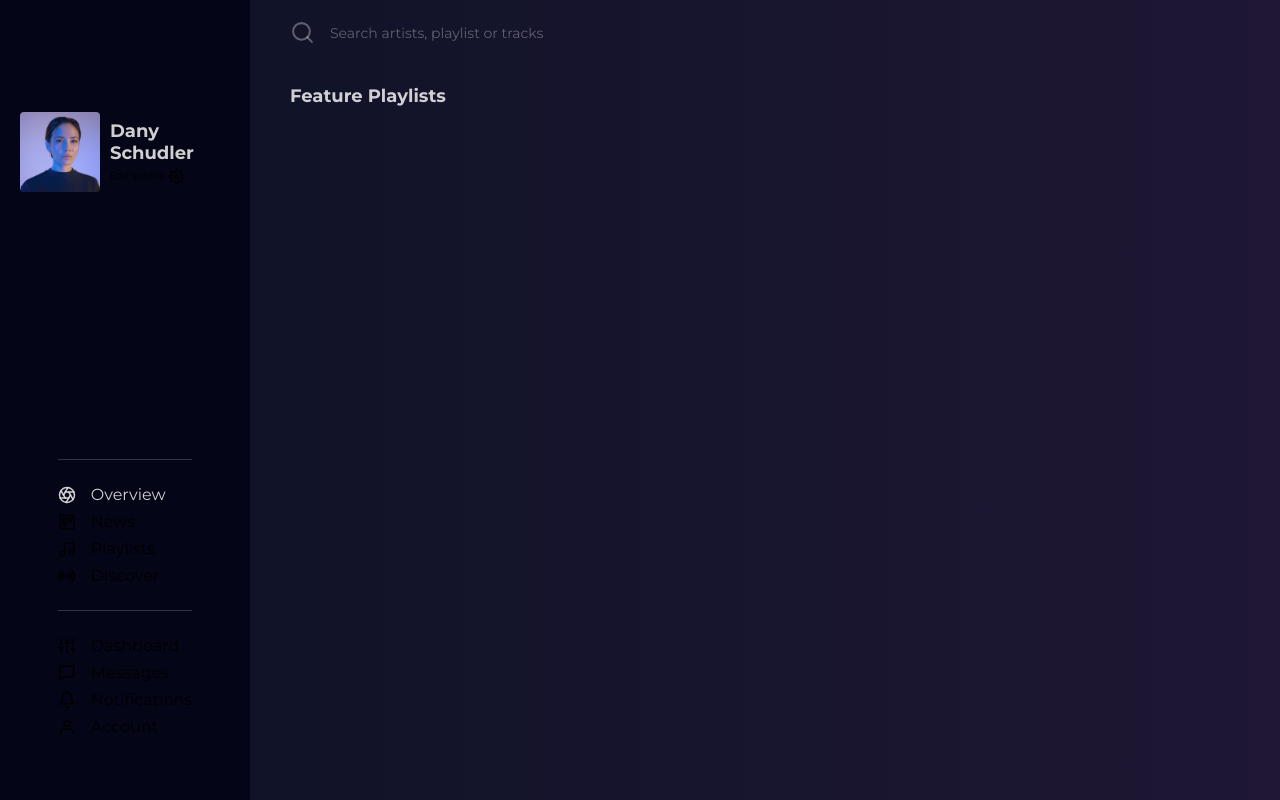
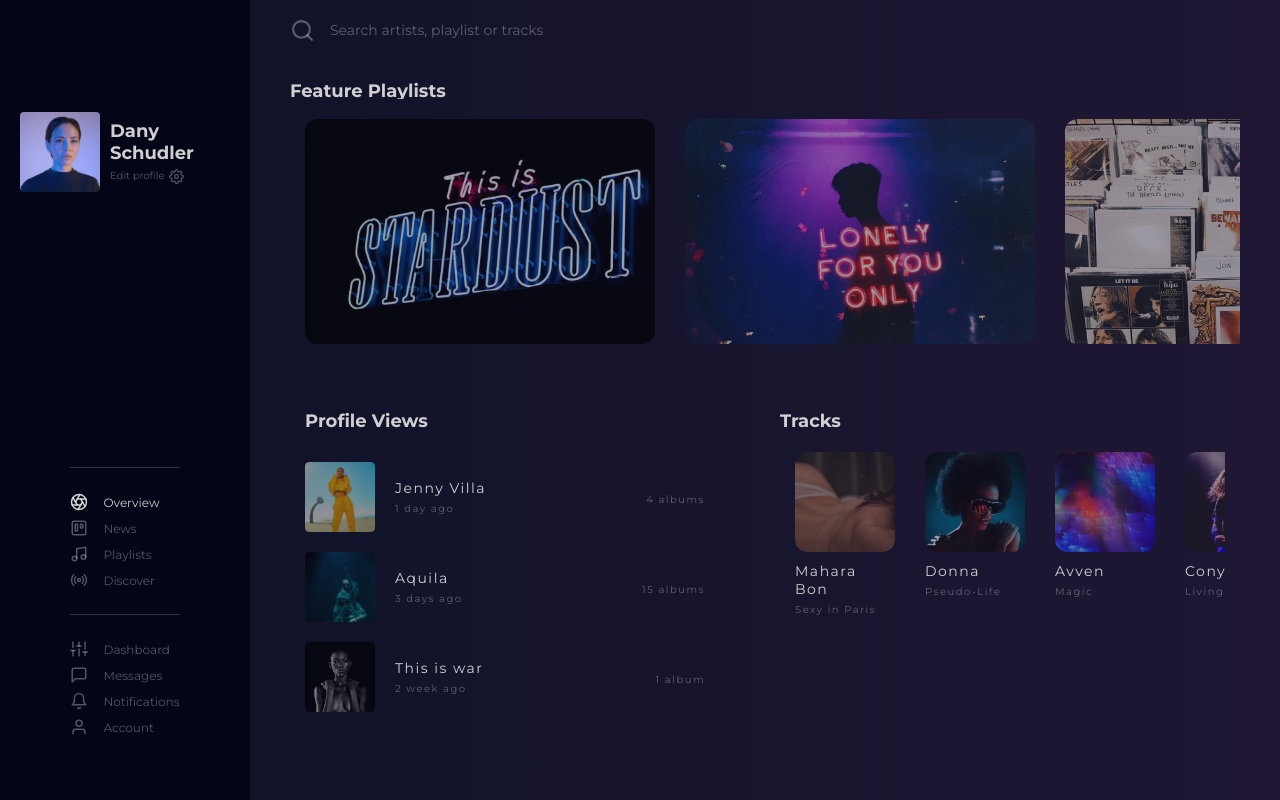
Before and after one commit to douglaswmartins/music-library-page, a React (Create React App) app: page / in a window 1280 px wide. Built offline with nearby package versions, Linux system fonts and the light colour scheme; the HTML template or start-up script is replaced by a standard one.

Commit message:
finalizado a tela de overview sem responsividade

```diff
--- a/src/components/sidebar/Sidebar.js
+++ b/src/components/sidebar/Sidebar.js
@@ -21,7 +21,7 @@ function Sidebar() {
             Dany Schudler
           </h1>
 
-          <p className="text-hover-primary">
+          <p className="text-secondary text-hover-primary">
             Edit profile
             <FiSettings size={15}/>
           </p>
@@ -42,7 +42,7 @@ function Sidebar() {
                 <p
                   className={
                     (activated === index ? 'active' : '')
-                    + ' text-hover-primary'
+                    + ' text-secondary text-hover-primary'
                   }
                 >
                   { item.icon }
--- a/src/pages/overview/Overview.js
+++ b/src/pages/overview/Overview.js
@@ -1,6 +1,8 @@
 import '../../styles/pages/overview.css'
-
 import { FiSearch } from 'react-icons/fi'
+import tracks from '../../utils/mocks/tracks'
+import profileViews from '../../utils/mocks/profileViews'
+import featuredPlaylists from '../../utils/mocks/featuredPlaylists'
 
 export default function Overview() {
 
@@ -24,25 +26,102 @@ export default function Overview() {
       <div className="wrapper wrapper-playlists">
 
         <h1 className="text-title">Feature Playlists</h1>
-        <div className="carousel-playlist">
+
+        <ul className="carousel">
+
+          {featuredPlaylists.map(playlist => {
+            const { id, name, image, quantity } = playlist
+
+            return (
+              <li key={id} className="carousel-item">
+
+                <div className="container-image">
+                  {image}
+                </div>
+
+                <h2 className="text-title">{name}</h2>
+
+                <p className="text-secondary">
+                  {quantity}{quantity > 1 ? ' tracks' : ' track'}
+                </p>
+
+              </li>
+            )
+          })}
+
+        </ul>
+
+      </div>
+
+      <div className="wrapper wrapper-profile-tracks">
+
+        <div className="wrapper wrapper-profile">
+
+          <h1 className="text-title">Profile Views</h1>
+
+          <ul className="list">
+
+            {profileViews.map(profile => {
+              const { id, name, image, quantity, lastAcess } = profile
+
+              return (
+                <li key={id} className="list-item">
+
+                  <div className="wrapper">
+
+                    <div className="container-image">
+                      {image}
+                    </div>
+
+                    <div className="texts-profile">
+                      <h2 className="text-title">{name}</h2>
+                      <p className="text-secondary">{lastAcess}</p>
+                    </div>
+
+                  </div>
+
+                  <p className="text-secondary text-albums">
+                    {quantity}{quantity > 1 ? ' albums' : ' album' }
+                  </p>
+
+                </li>
+              )
+            })}
+
+          </ul>
+
+        </div>
+
+        <div className="wrapper wrapper-tracks">
+
+          <h1 className="text-title">Tracks</h1>
+
+          <ul className="carousel">
+
+            {tracks.map(track => {
+              const { id, name, image, album } = track
+
+              return (
+                <li key={id} className="carousel-item">
+
+                  <div className="container-image">
+                    {image}
+                  </div>
+
+                  <h2 className="text-title">{name}</h2>
+
+                  <p className="text-secondary">{album}</p>
+
+                </li>
+              )
+            })}
+
+          </ul>
 
         </div>
 
       </div>
 
-      <div className="wrapper wrapper-profile-views">
-
-        <div>
-
-        </div>
-
-        <div>
-
-        </div>
-
-      </div>
-
-
     </div>
 
   )
--- a/src/styles/global.css
+++ b/src/styles/global.css
@@ -23,6 +23,13 @@ body {
 ul {
   padding: 0;
   list-style: none;
+}
+
+img {
+  -o-user-drag: none;
+  -moz-user-drag: none;
+  -khtml-user-drag: none;
+  -webkit-user-drag: none;
 }
 
 .container-app {
--- a/src/styles/pages/overview.css
+++ b/src/styles/pages/overview.css
@@ -2,6 +2,24 @@
   align-items: center;
   flex-direction: row-reverse;
   justify-content: flex-end;
+  height: 60px;
+}
+
+.wrapper-playlists {
+  height: calc(45% - 30px);
+  flex-direction: column;
+
+}
+.wrapper-profile-tracks {
+  height: calc(55% - 30px);
+  flex-direction: row;
+}
+
+.wrapper-tracks,
+.wrapper-profile {
+  margin: 0;
+  padding: 0 15px;
+  flex-direction: column;
 }
 
 input.input-search {
@@ -29,11 +47,127 @@ input.input-search:hover ~ label {
   color: var(--white-primary);
 }
 
-/*
-.wrapper-playlists {
-  height: 45%;
+.carousel {
+  padding: 20px 0;
+  display: flex;
+  overflow-x: auto;
 }
 
-.wrapper-profile-views {
-  height: 45%;
-} */
+.list {
+  width: 100%;
+  display: flex;
+  padding: 20px 0;
+  max-width: 400px;
+  flex-direction: column;
+}
+
+.carousel-item {
+  padding: 0 15px;
+  box-sizing: content-box;
+  flex-direction: column;
+}
+
+.list-item {
+  display: flex;
+  align-items: center;
+}
+
+.list-item > .wrapper {
+  flex: 1;
+  padding: 10px 0;
+}
+
+.list-item .container-image {
+  margin: 0;
+  padding: 0;
+  border-radius: 4px;
+  box-sizing: content-box;
+}
+
+.carousel-item .container-image {
+  padding: 0;
+  margin-bottom: 10px;
+  border-radius: 12px;
+  box-sizing: content-box;
+}
+
+.list-item .container-image img,
+.carousel-item .container-image img {
+  width: 100%;
+  height: 100%;
+  cursor: pointer;
+  opacity: 0.6;
+  object-fit: cover;
+  box-sizing: content-box;
+  object-position: top;
+  transition: transform 250ms ease-out, opacity 150ms ease-out;
+}
+
+.list-item .container-image img { border-radius: 4px; }
+.carousel-item .container-image img { border-radius: 12px; }
+
+.list-item .container-image img:hover,
+.carousel-item .container-image img:hover {
+  transform: scale(1.125);
+  opacity: 1;
+}
+
+.list-item p,
+.carousel-item p {
+  font-size: 10px;
+  margin-top: 5px;
+}
+
+.wrapper-playlists .carousel-item {
+  min-width: 350px;
+}
+
+.wrapper-tracks .carousel-item {
+  min-width: 100px;
+}
+
+.wrapper-profile .list-item:hover,
+.wrapper-tracks .carousel-item:hover {
+  opacity: 1;
+}
+
+.wrapper-playlists .carousel-item .container-image {
+  width: 350px;
+  height: 225px;
+}
+
+.wrapper-tracks .carousel-item .container-image {
+  width: 100px;
+  height: 100px;
+}
+
+.wrapper-profile .list-item .container-image {
+  width: 70px;
+  height: 70px;
+}
+
+.wrapper-profile h2.text-title,
+.wrapper-tracks h2.text-title,
+.wrapper-profile h2.text-title {
+  font-size: 14px;
+  font-weight: 400;
+  letter-spacing: 1.5px;
+}
+
+.wrapper-profile p.text-secondary,
+.wrapper-tracks p.text-secondary,
+.wrapper-profile p.text-secondary {
+  letter-spacing: 1.5px;
+}
+
+.texts-profile {
+  display: flex;
+  padding: 0 20px;
+  align-self: center;
+  flex-direction: column;
+}
+
+.list-item p.text-albums {
+  display: flex;
+  flex-wrap: nowrap;
+}
--- a/src/utils/mocks/featuredPlaylists.js
+++ b/src/utils/mocks/featuredPlaylists.js
@@ -1,27 +1,32 @@
+import playlist1 from '../../images/playlist1.jpg'
+import playlist2 from '../../images/playlist2.jpg'
+import playlist3 from '../../images/playlist3.jpg'
+import playlist4 from '../../images/playlist4.jpg'
+
 const featuredPlaylists = [
   {
     id: 1,
     name: 'Only STARDUST',
-    image: 'playlist1.jpg',
-    quantityMusic: 24
+    image: <img src={playlist1} alt="Imagem Only STARDUST"/>,
+    quantity: 24
   },
   {
     id: 2,
     name: 'Mike Vella',
-    image: 'playlist2.jpg',
-    quantityMusic: 12
+    image: <img src={playlist2} alt="Imagem Mike Vella"/>,
+    quantity: 12
   },
   {
     id: 3,
     name: 'the best singles',
-    image: 'playlist3.jpg',
-    quantityMusic: 100
+    image: <img src={playlist3} alt="Imagem the best singles"/>,
+    quantity: 100
   },
   {
     id: 4,
     name: 'Indie',
-    image: 'playlist4.jpg',
-    quantityMusic: 35
+    image: <img src={playlist4} alt="Imagem Indie"/>,
+    quantity: 35
   }
 ]
 
--- a/src/utils/mocks/profileViews.js
+++ b/src/utils/mocks/profileViews.js
@@ -1,23 +1,27 @@
+import view1 from '../../images/view1.jpg'
+import view2 from '../../images/view2.jpg'
+import view3 from '../../images/view3.jpg'
+
 const profileViews = [
   {
     id: 1,
     name: 'Jenny Villa',
-    image: 'view1.jpg',
-    quantityAlbums: 4,
+    image: <img src={view1} alt="Imagem Jenny Villa"/>,
+    quantity: 4,
     lastAcess: '1 day ago'
   },
   {
     id: 2,
     name: 'Aquila',
-    image: 'view2.jpg',
-    quantityAlbums: 4,
+    image: <img src={view2} alt="Imagem Aquila"/>,
+    quantity: 15,
     lastAcess: '3 days ago'
   },
   {
     id: 3,
     name: 'This is war',
-    image: 'view3.jpg',
-    quantityAlbums: 4,
+    image: <img src={view3} alt="Imagem This is war"/>,
+    quantity: 1,
     lastAcess: '2 week ago'
   }
 ]
--- a/src/utils/mocks/tracks.js
+++ b/src/utils/mocks/tracks.js
@@ -1,44 +1,52 @@
+import track1 from '../../images/track1.jpg'
+import track2 from '../../images/track2.jpg'
+import track3 from '../../images/track3.jpg'
+import track4 from '../../images/track4.jpg'
+import track5 from '../../images/track5.jpg'
+import track6 from '../../images/track6.jpg'
+import track7 from '../../images/track7.jpg'
+
 const tracks = [
   {
     id: 1,
     name: 'Mahara Bon',
-    image: 'track1.jpg',
+    image: <img src={track1} alt="Imagem Mahara Bon"/>,
     album: 'Sexy in Paris',
   },
   {
     id: 2,
     name: 'Donna',
-    image: 'track2.jpg',
+    image: <img src={track2} alt="Imagem Donna"/>,
     album: 'Pseudo-Life',
   },
   {
     id: 3,
     name: 'Avven',
-    image: 'track3.jpg',
+    image: <img src={track3} alt="Imagem Avven"/>,
     album: 'Magic',
   },
   {
     id: 4,
     name: 'Cony Matt',
-    image: 'track4.jpg',
+    image: <img src={track4} alt="Imagem Cony Matt"/>,
     album: 'Living in hell',
   },
   {
     id: 5,
     name: 'Claudia Cany',
-    image: 'track5.jpg',
+    image: <img src={track5} alt="Imagem Claudia Cany"/>,
     album: 'Remember',
   },
   {
     id: 6,
     name: 'Samm',
-    image: 'track6.jpg',
+    image: <img src={track6} alt="Imagem Samm"/>,
     album: 'Same - Huly',
   },
   {
     id: 7,
     name: 'Pacify',
-    image: 'track7.jpg',
+    image: <img src={track7} alt="Imagem Pacify"/>,
     album: 'Portrait',
   }
 ]
```
